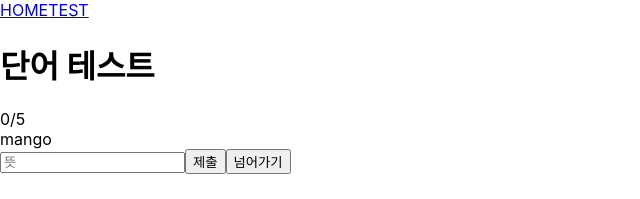
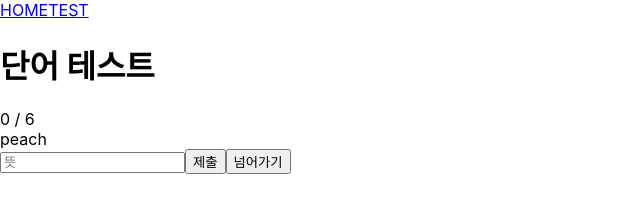
Before and after one commit to 2seunghye/wordbook-fe, a React (Create React App) app: page /#/test in a window 1280 px wide. Shown: the top 199 px of the page, without its empty margins (0-640 px from the left). Built offline with nearby package versions, Linux system fonts and the light colour scheme.

Commit message:
Simplify

```diff
--- a/src/Components/WordTest/TestAns.js
+++ b/src/Components/WordTest/TestAns.js
@@ -31,13 +31,14 @@ class TestAns extends React.Component {
 
   handlePass = () => {
     this.setState({
+      // meaningInput 초기화 추가
+      meaningInput: '',
       enteredWrongAnswer: false,
     });
     this.props.handleNextWord();
   };
 
   render() {
-    const testMeaning = this.props;
     return (
       <div>
         <input
--- a/src/Components/WordTest/WordTest.js
+++ b/src/Components/WordTest/WordTest.js
@@ -40,11 +40,11 @@ class WordTest extends React.Component {
           meaning: '배',
           isSuccess: false,
         },
-        // {
-        //   id: 5,
-        //   voca: 'peach',
-        //   meaning: '복숭아',
-        // },
+        {
+          id: 5,
+          voca: 'peach',
+          meaning: '복숭아',
+        },
         // {
         //   id: 6,
         //   voca: 'avocado',
@@ -99,25 +99,26 @@ class WordTest extends React.Component {
   };
 
   handleCorrectAnswer = (id) => {
-    const { testWords } = this.state;
-    const index = testWords.findIndex((word) => {
-      if (word.id === id) return true;
-    });
+    const { testWords, testIndex } = this.state;
+
     let newTestWords = testWords.slice();
-    newTestWords[index].isSuccess = true;
+    // 위에서 설정해둔 testIndex로 테스트해 본 결과 이상 없음! testIndex로 수정했습니다
+    testWords[testIndex].isSuccess = true;
     this.setState({
       testWords: newTestWords,
       score: this.state.score + 1,
     });
   };
 
+  // 답 입력할 때마다 배열이 계속 셔플되던 현상 수정
+  componentDidMount() {
+    this.setState({
+      testWords: this.shuffleArray(this.state.testWords),
+    });
+  }
+
   render() {
-    // this.setState({
-    //   testWords: this.shuffleArray(this.props.testWords),
-    // });
-
-    const testWords = this.shuffleArray(this.state.testWords);
-    const { score, testIndex, isFinish } = this.state;
+    const { testWords, score, testIndex, isFinish } = this.state;
     console.log(this.state.testWords);
 
     return (
@@ -125,7 +126,7 @@ class WordTest extends React.Component {
         <h1>단어 테스트</h1>
 
         <div>
-          {testIndex}/{testWords.length}
+          {testIndex} / {testWords.length}
         </div>
         {isFinish ? (
           <TestResult score={score} />
```
Also changed, not shown: 1 other file (tests, documents, lock files or other folders).
